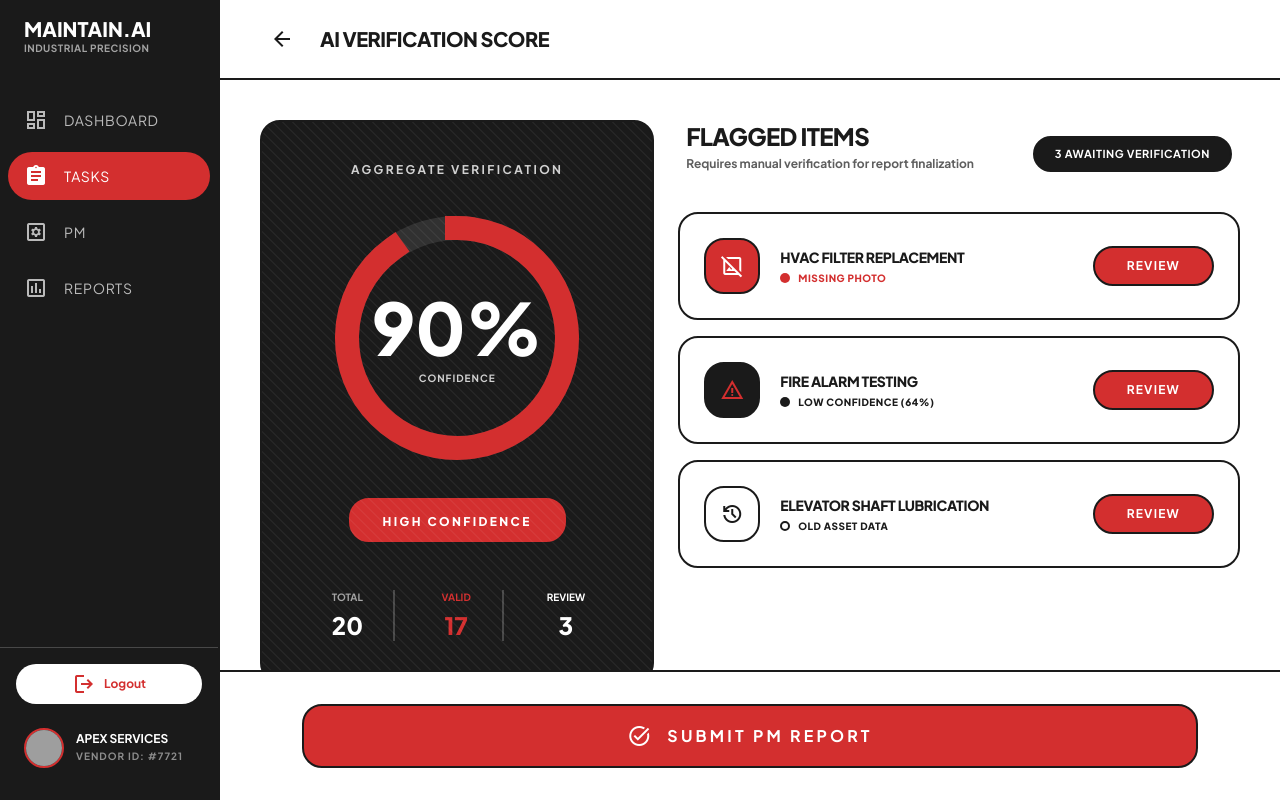
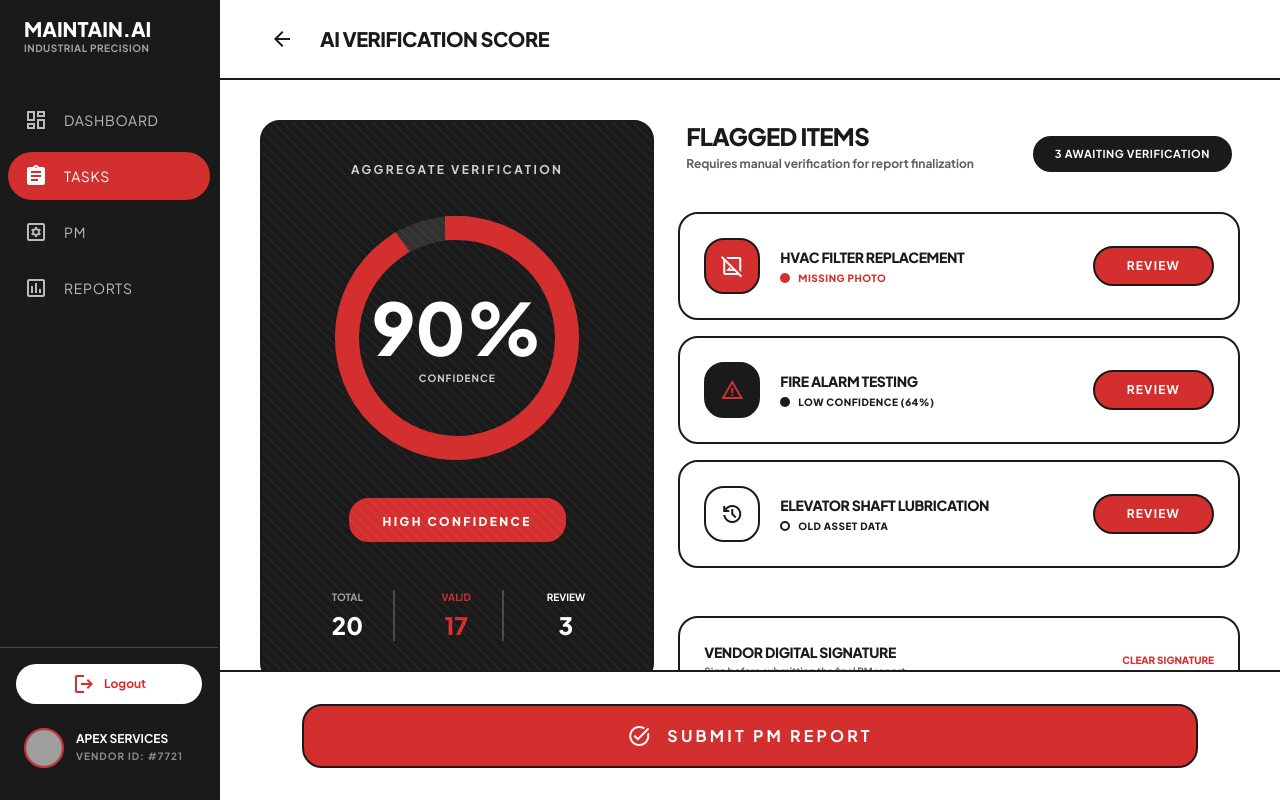
Before and after one commit to BENWWWW/Group-1-Mattel, a Next.js app in the folder apps/web/: page /vendor/tasks/verification in a window 1280 px wide. Built offline with nearby package versions, Linux system fonts and the light colour scheme; grey boxes are pictures that could not be loaded.

Commit message:
feat: add vendor digital signature draw before PM report submission

```diff
--- a/apps/web/src/app/vendor/tasks/verification/page.tsx
+++ b/apps/web/src/app/vendor/tasks/verification/page.tsx
@@ -1,6 +1,6 @@
 "use client";
 
-import React, { useState, useEffect } from "react";
+import React, { useState, useEffect, useRef } from "react";
 import { useRouter } from "next/navigation";
 
 interface FlaggedItem {
@@ -97,6 +97,71 @@ export default function AIVerificationScorePage() {
   // Notification Toasts
   const [toasts, setToasts] = useState<ToastType[]>([]);
 
+  // Signature States
+  const sigCanvasRef = useRef<HTMLCanvasElement>(null);
+  const [signed, setSigned] = useState(false);
+  const [isDrawing, setIsDrawing] = useState(false);
+
+  // Initialize Canvas Drawing context
+  const startDrawing = (
+    e: React.MouseEvent<HTMLCanvasElement> | React.TouchEvent<HTMLCanvasElement>,
+    canvas: HTMLCanvasElement | null,
+    setIsDrawing: React.Dispatch<React.SetStateAction<boolean>>
+  ) => {
+    if (!canvas) return;
+    const ctx = canvas.getContext("2d");
+    if (!ctx) return;
+
+    ctx.strokeStyle = "#1A1A1A";
+    ctx.lineWidth = 3;
+    ctx.lineCap = "round";
+    ctx.lineJoin = "round";
+
+    ctx.beginPath();
+    const rect = canvas.getBoundingClientRect();
+    const clientX = "touches" in e ? e.touches[0].clientX : e.clientX;
+    const clientY = "touches" in e ? e.touches[0].clientY : e.clientY;
+    ctx.moveTo(clientX - rect.left, clientY - rect.top);
+    setIsDrawing(true);
+  };
+
+  const draw = (
+    e: React.MouseEvent<HTMLCanvasElement> | React.TouchEvent<HTMLCanvasElement>,
+    canvas: HTMLCanvasElement | null,
+    isDrawing: boolean,
+    setSigned: React.Dispatch<React.SetStateAction<boolean>>
+  ) => {
+    if (!isDrawing || !canvas) return;
+    const ctx = canvas.getContext("2d");
+    if (!ctx) return;
+
+    if ("touches" in e) {
+      e.preventDefault();
+    }
+
+    const rect = canvas.getBoundingClientRect();
+    const clientX = "touches" in e ? e.touches[0].clientX : e.clientX;
+    const clientY = "touches" in e ? e.touches[0].clientY : e.clientY;
+    ctx.lineTo(clientX - rect.left, clientY - rect.top);
+    ctx.stroke();
+    setSigned(true);
+  };
+
+  const stopDrawing = (setIsDrawing: React.Dispatch<React.SetStateAction<boolean>>) => {
+    setIsDrawing(false);
+  };
+
+  const clearSignature = (
+    canvas: HTMLCanvasElement | null,
+    setSigned: React.Dispatch<React.SetStateAction<boolean>>
+  ) => {
+    if (!canvas) return;
+    const ctx = canvas.getContext("2d");
+    if (!ctx) return;
+    ctx.clearRect(0, 0, canvas.width, canvas.height);
+    setSigned(false);
+  };
+
   // Open review drawer helper
   const handleOpenReview = (item: FlaggedItem) => {
     setSelectedItem(item);
@@ -144,6 +209,10 @@ export default function AIVerificationScorePage() {
 
   // Handle final Submit report
   const handleSubmitReport = () => {
+    if (!signed) {
+      triggerToast("Digital signature is required before submitting.", "error");
+      return;
+    }
     setIsSubmitting(true);
     setSubmitText("Submitting PM Report...");
 
@@ -420,6 +489,53 @@ export default function AIVerificationScorePage() {
                   </div>
                 )}
               </div>
+
+              {/* Vendor Signature Box */}
+              <div className="bg-white p-6 rounded-[20px] border-2 border-[#1A1A1A] flex flex-col gap-4 mt-6">
+                <div className="flex justify-between items-center">
+                  <div>
+                    <h4 className="text-sm text-[#1A1A1A] font-extrabold uppercase tracking-tight">
+                      Vendor Digital Signature
+                    </h4>
+                    <p className="text-[10px] text-[#1A1A1A]/70 font-bold mt-0.5">
+                      Sign before submitting the final PM report
+                    </p>
+                  </div>
+                  <button
+                    type="button"
+                    onClick={() => clearSignature(sigCanvasRef.current, setSigned)}
+                    className="text-[10px] font-black uppercase text-[#D32F2F] hover:underline cursor-pointer border-none bg-transparent"
+                  >
+                    Clear Signature
+                  </button>
+                </div>
+
+                <div className="w-full h-32 bg-black/5 border-2 border-[#1A1A1A] rounded-[20px] flex items-center justify-center relative overflow-hidden">
+                  {!signed && (
+                    <span className="absolute text-gray-400 text-[10px] font-bold uppercase tracking-widest pointer-events-none">
+                      Draw signature here
+                    </span>
+                  )}
+                  <canvas
+                    ref={sigCanvasRef}
+                    width={500}
+                    height={128}
+                    onMouseDown={(e) => startDrawing(e, sigCanvasRef.current, setIsDrawing)}
+                    onMouseMove={(e) => draw(e, sigCanvasRef.current, isDrawing, setSigned)}
+                    onMouseUp={() => stopDrawing(setIsDrawing)}
+                    onMouseLeave={() => stopDrawing(setIsDrawing)}
+                    onTouchStart={(e) => startDrawing(e, sigCanvasRef.current, setIsDrawing)}
+                    onTouchMove={(e) => draw(e, sigCanvasRef.current, isDrawing, setSigned)}
+                    onTouchEnd={() => stopDrawing(setIsDrawing)}
+                    className="w-full h-full cursor-crosshair relative z-10"
+                  />
+                </div>
+                {!signed && (
+                  <p className="text-[9px] text-[#D32F2F] font-bold uppercase">
+                    Digital signature is required before submitting.
+                  </p>
+                )}
+              </div>
             </div>
           </div>
         </div>
```
